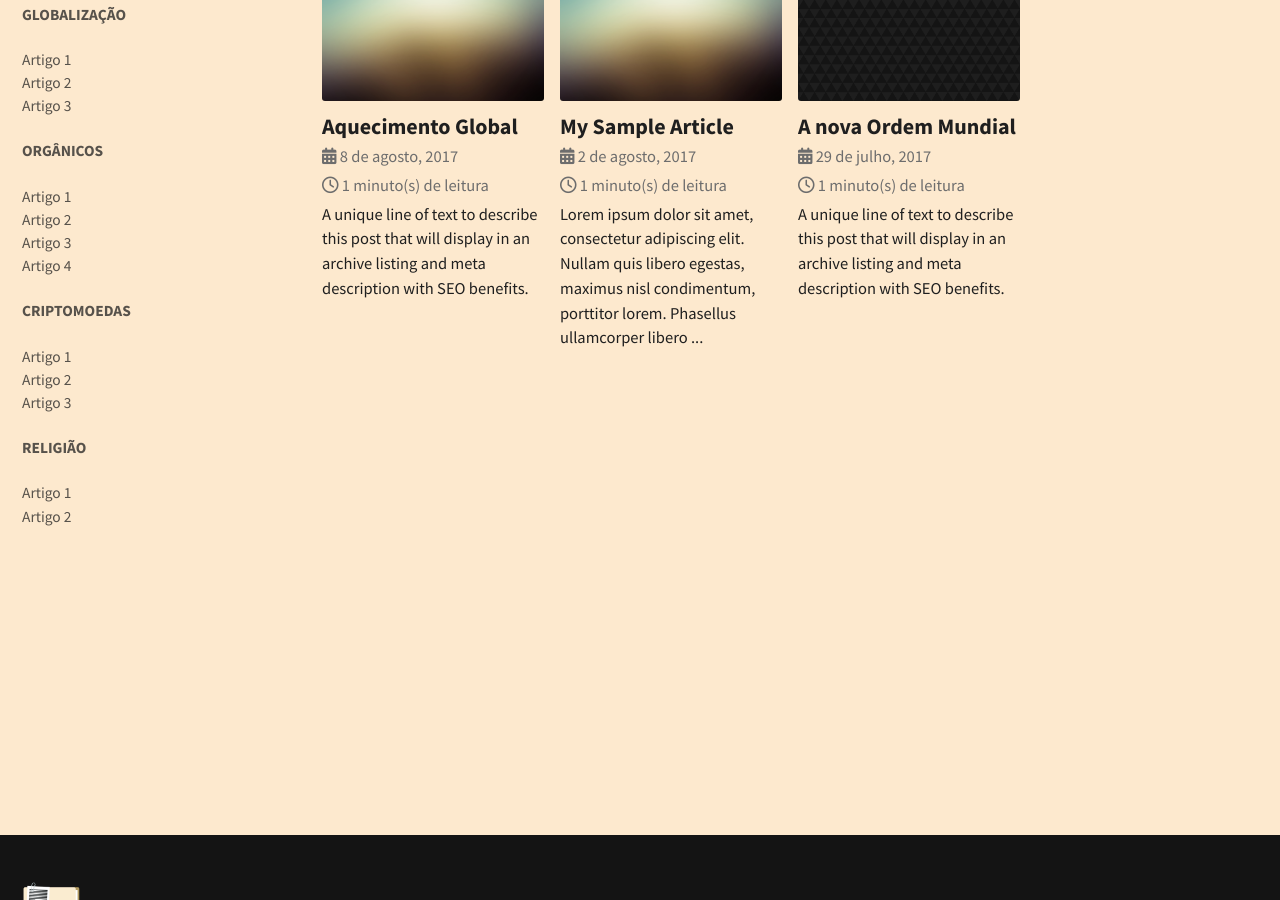
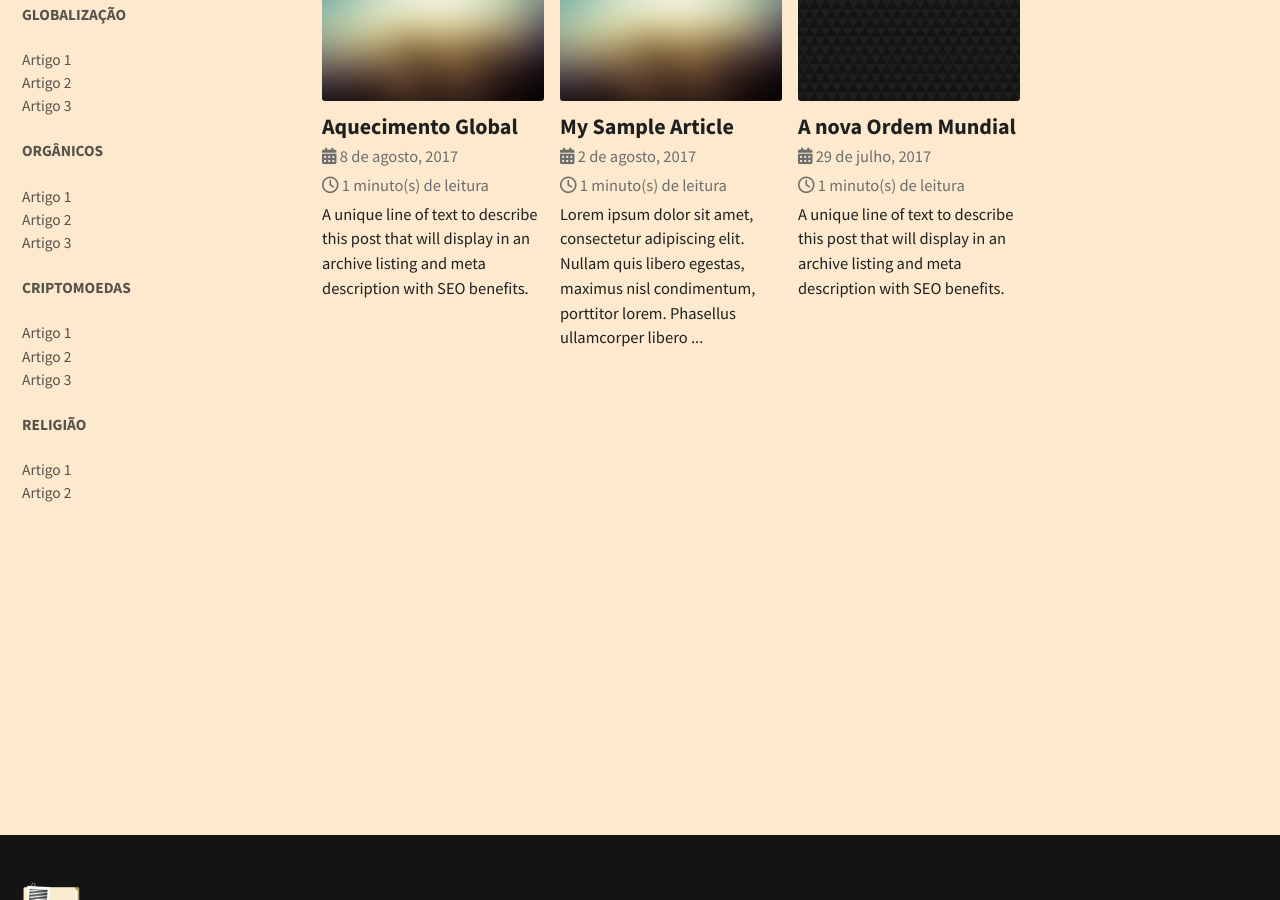
Before and after one commit to verdadeproibida/site, a Jekyll site: the page built from index.html, in a window 1280 px wide and 900 px high, scrolled down 643 px. Built offline with Jekyll 4.4.1, drawn with Linux system fonts in a browser that asks for light colours; nearby versions of some CDN libraries; a script that is not in the unit is left out; the list of posts is cut into pages by our own code.

Commit message:
Merge branch 'master' of https://github.com/verdadeproibida/site

```diff
--- a/_data/navigation.yml
+++ b/_data/navigation.yml
@@ -26,7 +26,6 @@ docs:
         url: /docs/navigation/
       - title: "Artigo 3"
         url: /docs/ui-text/
-      - title: "Artigo 4"
 
 
   - title: Criptomoedas
```
